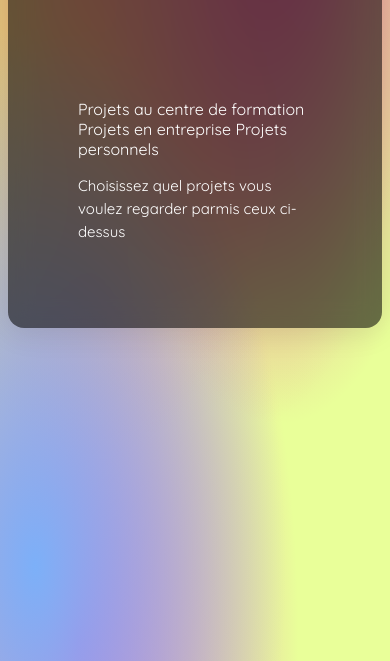
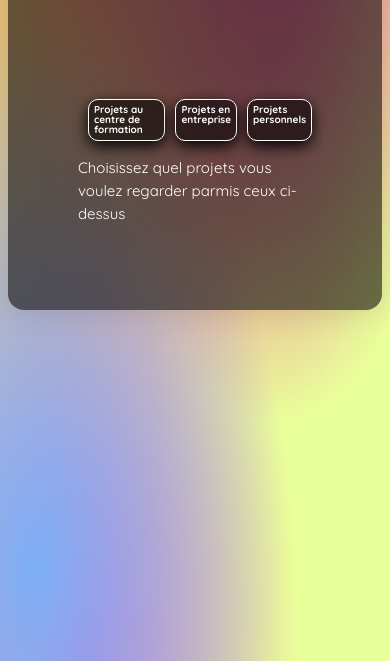
Before and after one commit to theguyinpink/portfolio-v2, a plain HTML site: page plus.html in a window 390 px wide. Shown: the part 199-860 px from the top of the page. Drawn offline with Linux system fonts and the light colour scheme.

Commit message:
Update style.css

```diff
--- a/style.css
+++ b/style.css
@@ -157,6 +157,27 @@ body{
     .content{
         flex-direction: column;
     }
+        .links {
+        display: flex;
+        justify-content: center;
+      }
+
+      .links a {
+        flex-direction: column;
+        margin-left: 10px;
+        line-height: 1;
+        font-weight: bold;
+        font-size: 10px;
+        border-radius: 10px;
+        border: 1px solid white;
+        padding: 5px;
+        background: #0000008f;
+        box-shadow: 0 5px 15px black;
+      }
+
+      .links a:hover {
+        background: #2A272A;
+      }
 }
 
 @media  screen and (max-width: 720px) {
@@ -178,4 +199,25 @@ body{
     .image-wrapper img{
         display: none;
     }
+        .links {
+        display: flex;
+        justify-content: center;
+      }
+
+      .links a {
+        flex-direction: column;
+        margin-left: 10px;
+        line-height: 1;
+        font-weight: bold;
+        font-size: 10px;
+        border-radius: 10px;
+        border: 1px solid white;
+        padding: 5px;
+        background: #0000008f;
+        box-shadow: 0 5px 15px black;
+      }
+
+      .links a:hover {
+        background: #2A272A;
+      }
 }
```
